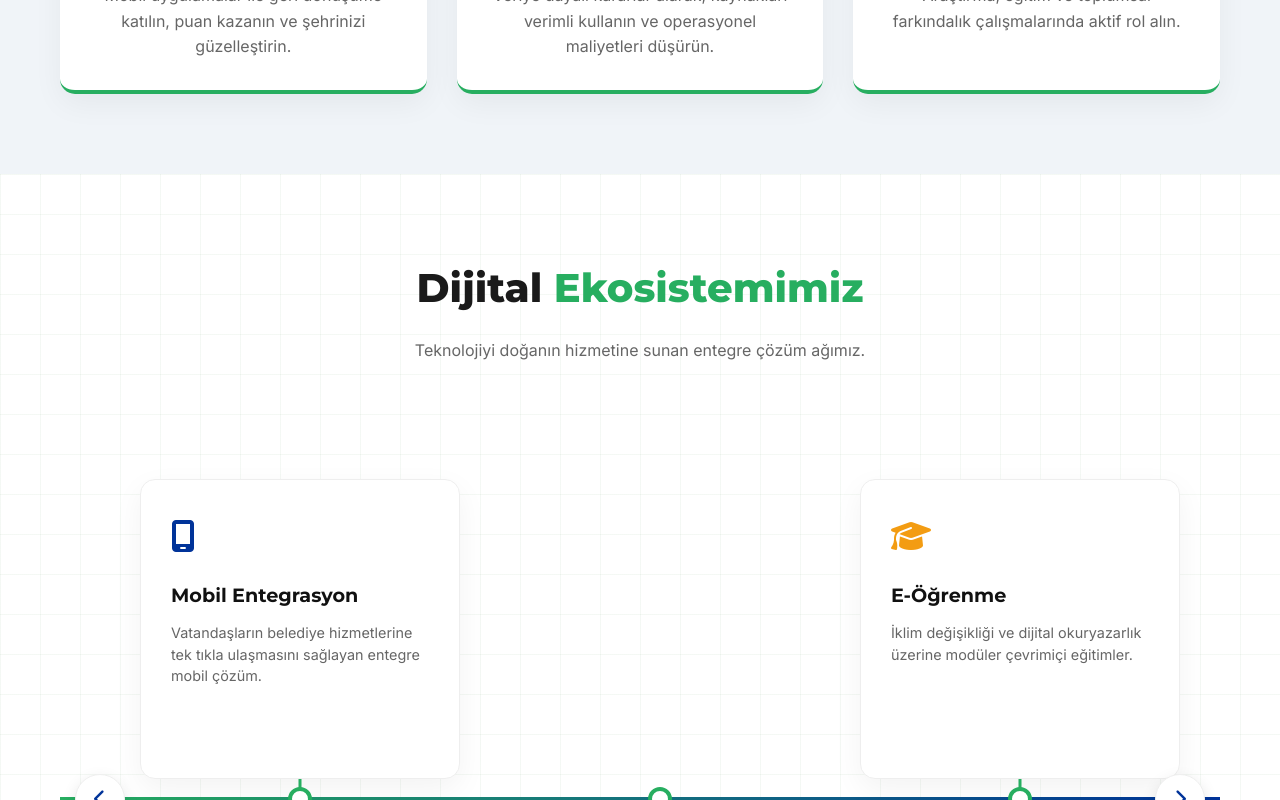
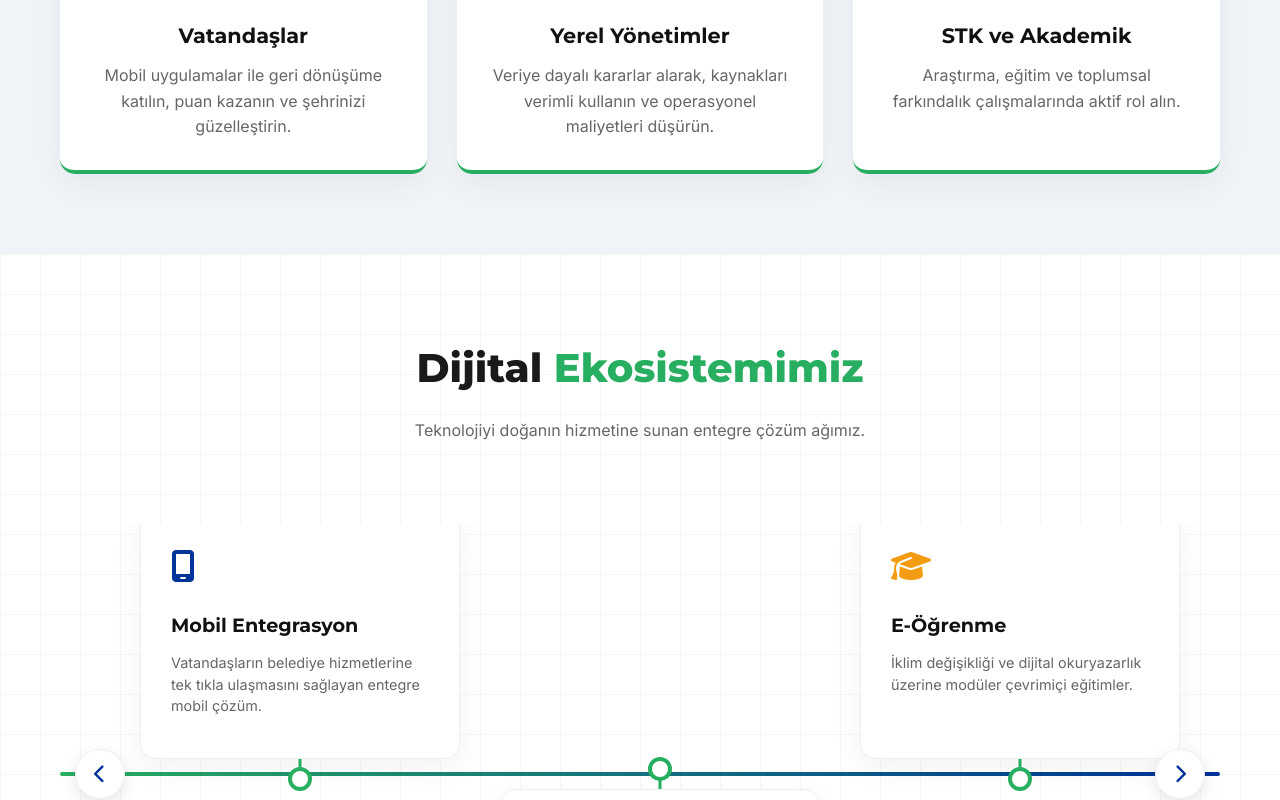
Before and after one commit to TurkerOguzEker/digi-green-final, a Next.js app: page / in a window 1280 px wide. Shown: the part 2000-2800 px from the top of the page. Built offline with nearby package versions, Linux system fonts and the light colour scheme; no server answers; the database is empty.

Commit message:
HeaderDuzeltme2

```diff
--- a/src/app/globals.css
+++ b/src/app/globals.css
@@ -46,12 +46,26 @@ body {
 }
 
 /* =========================================
-   3. AĞAÇ / TIMELINE TASARIMI (ZİG-ZAG SLIDER)
+   3. AĞAÇ / TIMELINE TASARIMI (SABİT ÇİZGİLİ ZİG-ZAG)
    ========================================= */
 .tree-wrapper {
   position: relative;
-  padding: 20px 0;
+  padding: 40px 0;
   width: 100%;
+  overflow: hidden;
+}
+
+/* KRİTİK ÇÖZÜM: BAĞIMSIZ, KESİNTİSİZ ÇİZGİ */
+.tree-line {
+  position: absolute;
+  top: 50%;
+  left: 0;
+  width: 100%; /* Ekran genişliği kadar sabit uzar */
+  height: 4px;
+  background: linear-gradient(90deg, var(--secondary), var(--primary));
+  transform: translateY(-50%);
+  z-index: 0;
+  border-radius: 4px;
 }
 
 /* Kaydırılabilir Alan */
@@ -59,7 +73,7 @@ body {
   display: flex;
   gap: 40px;
   overflow-x: auto;
-  padding: 0 80px; /* Butonlar için kenar boşlukları */
+  padding: 0 80px;
   scroll-behavior: smooth;
   -ms-overflow-style: none;
   scrollbar-width: none;
@@ -71,7 +85,7 @@ body {
 .tree-item {
   position: relative;
   z-index: 1;
-  flex: 0 0 320px; /* Sabit kart genişliği */
+  flex: 0 0 320px;
   max-width: 320px;
   display: flex;
   flex-direction: column;
@@ -95,7 +109,7 @@ body {
   border-color: var(--secondary);
 }
 
-/* Noktalar */
+/* Noktalar (Ağaç Gövdesine Bağlanan Kısımlar) */
 .tree-dot {
   position: absolute;
   width: 24px;
@@ -110,74 +124,33 @@ body {
 /* --- MASAÜSTÜ ZİG-ZAG GÖRÜNÜM --- */
 @media (min-width: 992px) {
   .tree-scroll {
-    align-items: center; /* Ortaya hizala */
-    min-height: 750px; /* Kartların alt/üst taşmasını engellemek için yükseklik */
+    align-items: center;
+    min-height: 500px;
   }
 
-  /* Ana Yatay Çizgi */
-  .tree-line {
-    position: absolute;
-    top: 50%;
-    left: 0;
-    width: 100%;
-    height: 4px;
-    background: linear-gradient(90deg, var(--secondary), var(--primary));
-    transform: translateY(-50%);
-    z-index: 0;
+  .tree-item { height: 250px; }
+  .tree-card { height: 100%; }
+
+  .tree-item:nth-child(odd) { transform: translateY(-140px); }
+  .tree-item:nth-child(odd)::after {
+    content: ''; position: absolute; bottom: -20px; left: 50%;
+    width: 3px; height: 20px; background: var(--secondary);
+    transform: translateX(-50%); z-index: 0;
+  }
+  .tree-item:nth-child(odd) .tree-dot {
+    bottom: -32px; left: 50%; transform: translateX(-50%); top: auto;
   }
 
-  .tree-item {
-    height: 300px; /* Sabit yükseklik, hesaplamayı kusursuz yapar */
+  .tree-item:nth-child(even) { transform: translateY(140px); }
+  .tree-item:nth-child(even)::after {
+    content: ''; position: absolute; top: -20px; left: 50%;
+    width: 3px; height: 20px; background: var(--secondary);
+    transform: translateX(-50%); z-index: 0;
   }
-  .tree-card { height: 100%; }
-
-  /* 1. ÜSTTEKİ KARTLAR (TEK SAYILAR) */
-  .tree-item:nth-child(odd) {
-    transform: translateY(-170px); /* Yukarı kaydır */
-  }
-  .tree-item:nth-child(odd)::after {
-    /* Karttan çizgiye inen dikey bağ */
-    content: '';
-    position: absolute;
-    bottom: -20px;
-    left: 50%;
-    width: 3px;
-    height: 20px;
-    background: var(--secondary);
-    transform: translateX(-50%);
-    z-index: 0;
-  }
-  .tree-item:nth-child(odd) .tree-dot {
-    bottom: -32px; /* Çizginin üzerine oturur */
-    left: 50%;
-    transform: translateX(-50%);
-    top: auto;
+  .tree-item:nth-child(even) .tree-dot {
+    top: -32px; left: 50%; transform: translateX(-50%); bottom: auto;
   }
 
-  /* 2. ALTTAKİ KARTLAR (ÇİFT SAYILAR) */
-  .tree-item:nth-child(even) {
-    transform: translateY(170px); /* Aşağı kaydır */
-  }
-  .tree-item:nth-child(even)::after {
-    /* Karttan çizgiye çıkan dikey bağ */
-    content: '';
-    position: absolute;
-    top: -20px;
-    left: 50%;
-    width: 3px;
-    height: 20px;
-    background: var(--secondary);
-    transform: translateX(-50%);
-    z-index: 0;
-  }
-  .tree-item:nth-child(even) .tree-dot {
-    top: -32px; /* Çizginin üzerine oturur */
-    left: 50%;
-    transform: translateX(-50%);
-    bottom: auto;
-  }
-
-  /* Hover efekti (Dot) */
   .tree-item:hover .tree-dot {
     background: var(--secondary);
     transform: translateX(-50%) scale(1.3);
@@ -185,34 +158,24 @@ body {
   }
 }
 
-/* --- MOBİL GÖRÜNÜM (DİKEY DÜZ) --- */
+/* --- MOBİL GÖRÜNÜM --- */
 @media (max-width: 991px) {
-  .tree-scroll {
-    flex-direction: column;
-    padding: 20px 20px 20px 50px; /* Soldan çizgi payı */
+  .tree-scroll { flex-direction: column; padding: 20px 20px 20px 50px; }
+
+  /* Mobilde arka plan çizgisini dikey yap */
+  .tree-line {
+    width: 4px; height: 100%;
+    left: 30px; top: 0; bottom: 0;
+    transform: none;
+    background: linear-gradient(to bottom, var(--secondary), var(--primary));
   }
-  .tree-line {
-    position: absolute;
-    left: 30px;
-    top: 0;
-    bottom: 0;
-    width: 4px;
-    height: 100%;
-    background: linear-gradient(to bottom, var(--secondary), var(--primary));
-    z-index: 0;
-  }
-  .tree-item {
-    max-width: 100%;
-    height: auto;
-    margin-bottom: 30px;
-  }
+
+  .tree-item { max-width: 100%; height: auto; margin-bottom: 30px; transform: none !important; }
   .tree-card { height: auto; }
-  .tree-item::after { display: none; } /* Mobilde dikey bağlara gerek yok */
+  .tree-item::after { display: none; }
 
-  .tree-dot {
-    left: -32px;
-    top: 50%;
-    transform: translateY(-50%);
+  .tree-item:nth-child(odd) .tree-dot, .tree-item:nth-child(even) .tree-dot {
+      left: -32px; top: 50%; transform: translateY(-50%); bottom: auto;
   }
   .tree-item:hover .tree-dot {
     background: var(--secondary);
@@ -225,7 +188,7 @@ body {
    ========================================= */
 .slider-btn {
   position: absolute;
-  top: 50%; /* Tam orta çizgiye hizalar */
+  top: 50%;
   transform: translateY(-50%);
   width: 50px;
   height: 50px;
@@ -251,11 +214,9 @@ body {
 }
 .slider-btn:active { transform: translateY(-50%) scale(0.95); }
 
-/* Buton boşlukları */
 .slider-btn.prev { left: 15px; }
 .slider-btn.next { right: 15px; }
 
-/* Mobilde okları gizle (parmakla kaydırılır) */
 @media (max-width: 991px) { .slider-btn { display: none; } }
 
 /* =========================================
--- a/src/app/page.tsx
+++ b/src/app/page.tsx
@@ -223,15 +223,16 @@ export default function Home() {
                   </p>
               </div>
 
-              {/* Slider Kapsayıcı */}
+            {/* Slider Kapsayıcı */}
               <div className="tree-wrapper">
+
+                  {/* ✨ EKLENEN ANA ÇİZGİ KODU BURADA ✨ */}
+                  <div className="tree-line"></div>
 
                   {/* SOL BUTON */}
                   <button className="slider-btn prev" onClick={() => scrollSlider('left')} aria-label="Sola Kaydır">
                       <i className="fas fa-chevron-left"></i>
                   </button>
-
-                  <div className="tree-line"></div> {/* Orta Çizgi */}
 
                   {/* KARTLAR LİSTESİ */}
                   <div className="tree-scroll" ref={sliderRef}>
@@ -292,8 +293,6 @@ export default function Home() {
                           </div>
                       </div>
 
-                      {/* İhtiyaç halinde eklenecek yeni kartlar otomatik olarak üst/alt sırasını takip edecektir */}
-
                   </div>
 
                   {/* SAĞ BUTON */}
```
Also changed, not shown: src/components/Header.js (+101 -57 lines).
